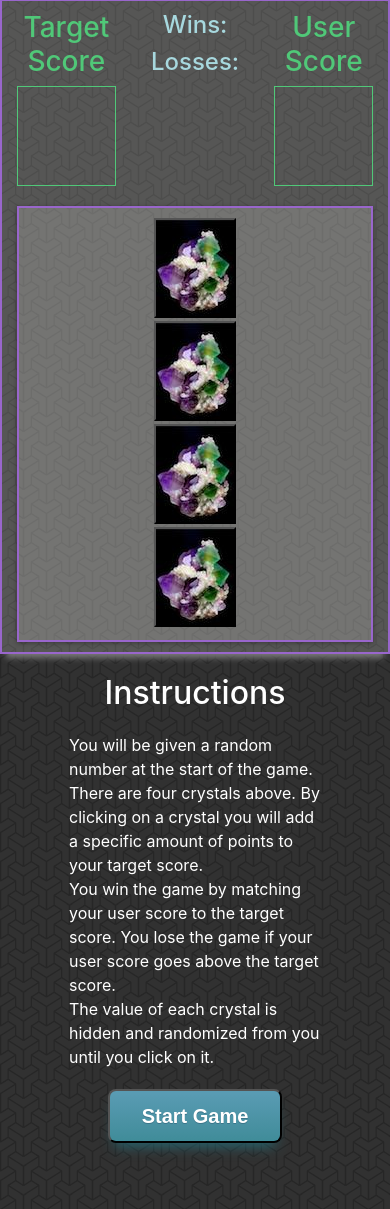
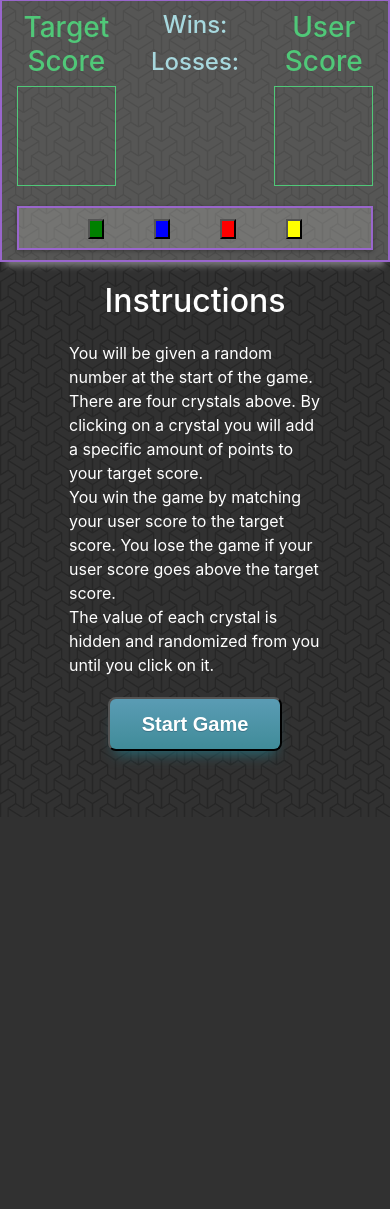
Before and after one commit to herrerake/week-4-game-CrystalsCollector, a PHP site: page / in a window 390 px wide. Shown: the part 153-1362 px from the top of the page. After the commit the page ends 913 px from the top, so only its background shows below. Run offline with PHP 8.4, Linux system fonts and the light colour scheme; some libraries are stand-ins or nearby versions.

Commit message:
styling for iphone6

```diff
--- a/assets/css/style.css
+++ b/assets/css/style.css
@@ -55,9 +55,11 @@ h4{
   background-image: url("../images/crystal1.jpg");
   background-repeat: no-repeat;
   height: 100px;
-  width: 82px;
+  width: 80px;
   margin: 0px 10px 0px 10px;
 }
+
+
 /* removes blue outline on button when clicked*/
 button:focus {
   outline: 0;
@@ -121,3 +123,40 @@ button:focus {
 .effect8{
   box-shadow: 0 10px 6px -6px #777;
 }
+
+/* Media Queries */
+@media screen and (max-width: 767px) {
+  .crystal-button {
+    background-image: none !important;
+    //background-color: green;
+    height: auto;
+    width: auto;
+  }
+
+  .row {
+    justify-content: center;
+  }
+  .crystalColumn {
+    width: auto !important;
+    height: 20px;
+  }
+
+  .crystal-button {
+    height: 20px;
+  }
+
+  #one {
+    background-color: green;
+    height: 20px;
+  }
+
+  #two {
+    background-color: blue;
+  }
+  #three {
+    background-color: red;
+  }
+  #four {
+    background-color: yellow;
+  }
+}
--- a/home.html
+++ b/home.html
@@ -34,16 +34,16 @@
 
     <div class="container" id="buttons">
       <div class="row">
-        <div class="col-sm">
+        <div class="col-sm crystalColumn">
           <button class="crystal-button" id="one"></button>
         </div>
-        <div class="col-sm">
+        <div class="col-sm crystalColumn">
           <button class="crystal-button" id="two"></button>
         </div>
-        <div class="col-sm">
+        <div class="col-sm crystalColumn">
           <button class="crystal-button" id="three"></button>
         </div>
-        <div class="col-sm">
+        <div class="col-sm crystalColumn">
           <button class="crystal-button" id="four"></button>
         </div>
       </div>
```
Lines whose indentation alone changed are shown as unchanged.
